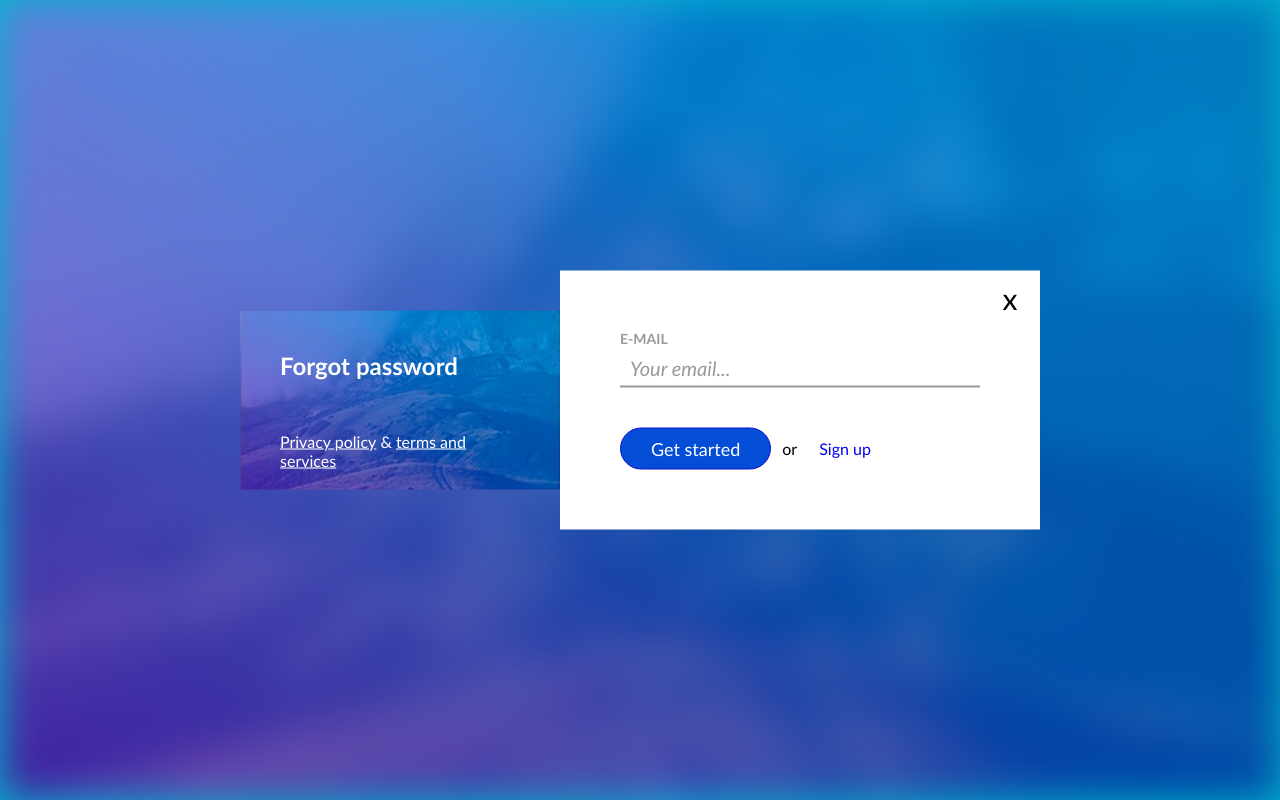
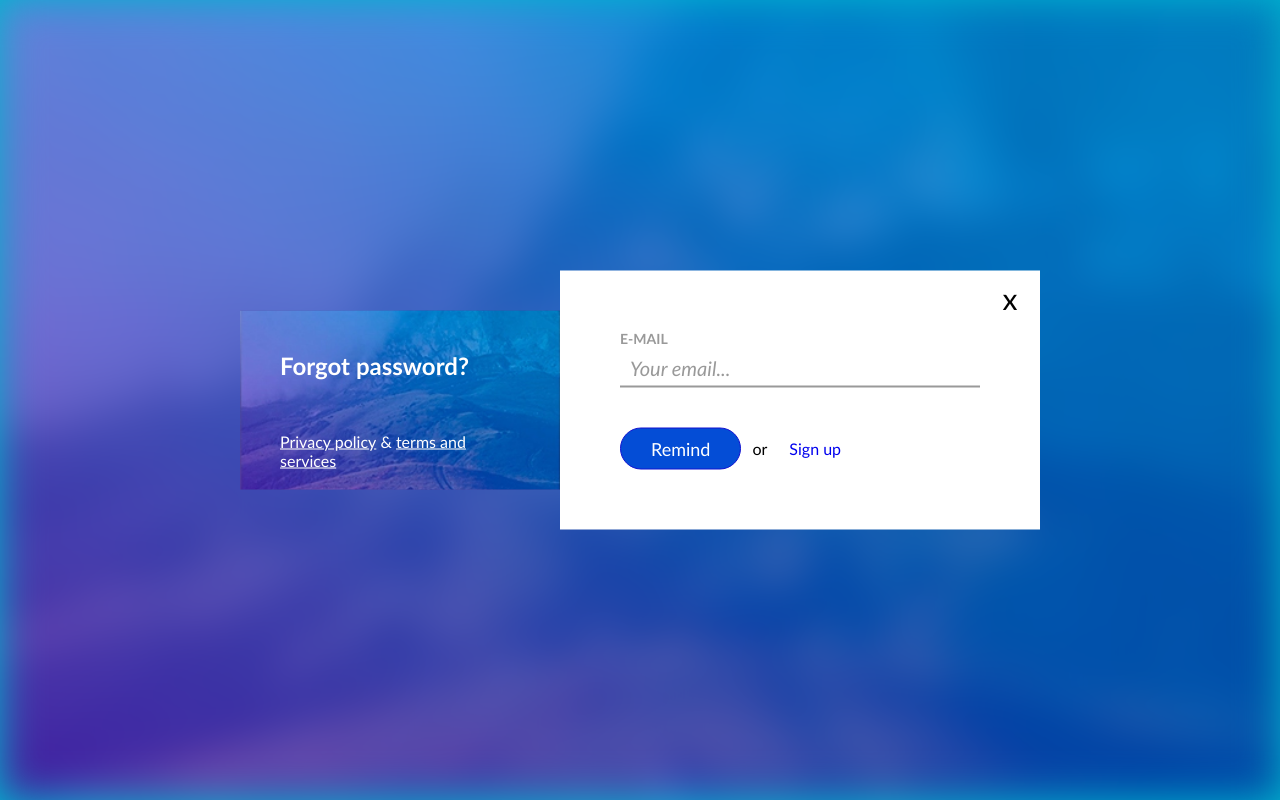
Before and after one commit to ST-dev28/6-sign-up, a plain HTML site: page forgot-password/index.html in a window 1280 px wide. Drawn offline with Linux system fonts and the light colour scheme.

Commit message:
Update index.html

```diff
--- a/forgot-password/index.html
+++ b/forgot-password/index.html
@@ -4,7 +4,7 @@
     <meta charset="UTF-8">
     <meta http-equiv="X-UA-Compatible" content="IE=edge">
     <meta name="viewport" content="width=device-width, initial-scale=1.0">
-    <title>Sign up</title>
+    <title>Forgor password?</title>
     <link rel="stylesheet" href="../css/main.css">
     <link rel="stylesheet" href="../css/form.css">
     <link rel="shortcut icon" href="../img/favicon.png" type="image/png">
@@ -13,7 +13,7 @@
     <div class="background"></div>
     <main class="container">
         <div class="left-column">
-            <h2 class="main-title">Forgot password</h2>
+            <h2 class="main-title">Forgot password?</h2>
             <footer class="bottom-links">
                <a href="#">Privacy policy</a>
                <span>&</span>
@@ -28,7 +28,7 @@
                      <input id="email" type="email" placeholder="Your email..." required>
                 </div>
                 <div class="form-row">
-                    <button type="submit">Get started</button>
+                    <button type="submit">Remind</button>
                     <span>or</span>
                     <a href="../">Sign up</a>
                 </div>
```
